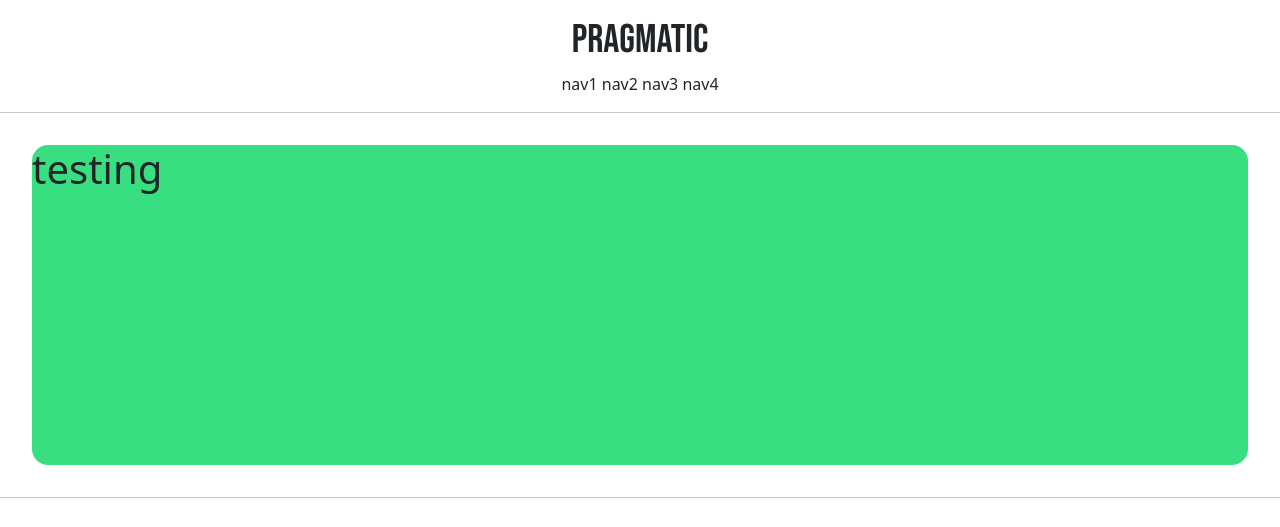
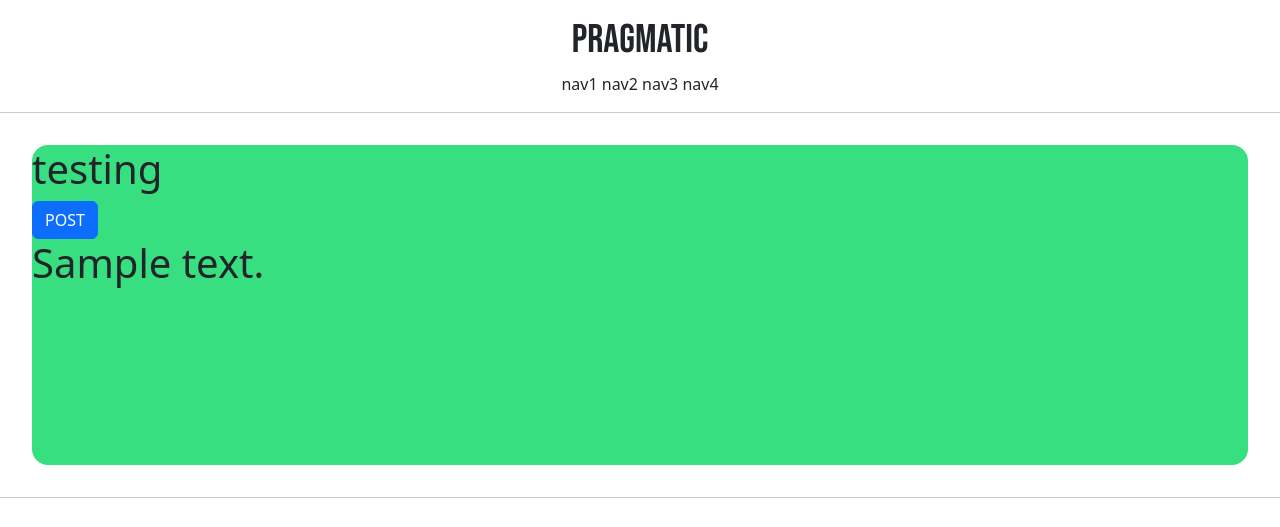
Before and after one commit to super9712/django, a Django app: template accountapp/templates/accountapp/hello_world.html in a window 1280 px wide. Shown: the top 527 px of the page. Run offline with Django 4.2, Linux system fonts and the light colour scheme; the template is opened without the code that fills it: most values are stand-ins (such as "Sample title", 1, 10 or a date in 2020).

Commit message:
django course 16 commit

```diff
--- a/accountapp/templates/accountapp/hello_world.html
+++ b/accountapp/templates/accountapp/hello_world.html
@@ -6,6 +6,15 @@
       <h1>
         testing
       </h1>
+      <form action="/account/hello_world/" method="post">
+          {% csrf_token %}
+          <input type="submit" class="btn btn-primary" value="POST">
+      </form>
+
+      <h1>
+          {{ text }}
+      </h1>
+
     </div>
 
 {% endblock %}
--- a/accountapp/views.py
+++ b/accountapp/views.py
@@ -4,4 +4,8 @@ from django.shortcuts import render
 # Create your views here.
 
 def hello_world(request):
-    return render(request, 'accountapp/hello_world.html')
+
+    if request.method == "POST":
+        return render(request, 'accountapp/hello_world.html', context={'text': 'POST METHOD!!!'})
+    else:
+        return render(request, 'accountapp/hello_world.html', context={'text': 'GET METHOD!!!'})
```
